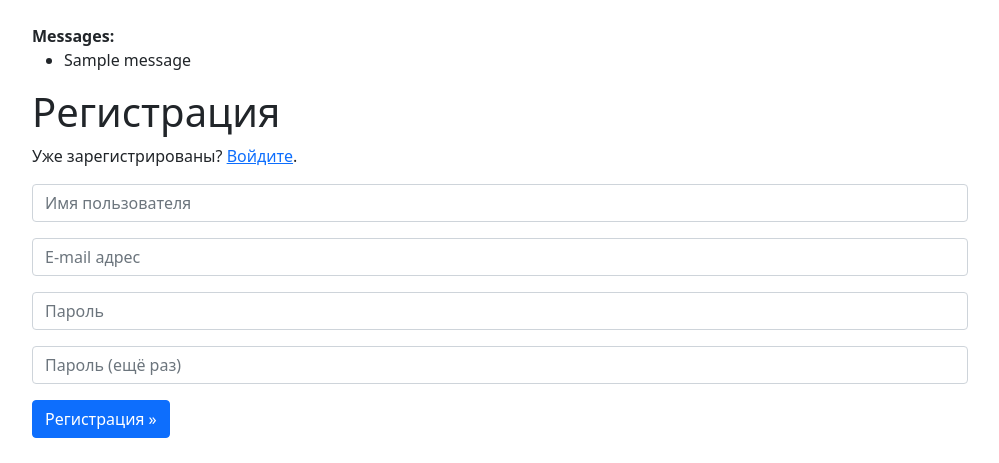
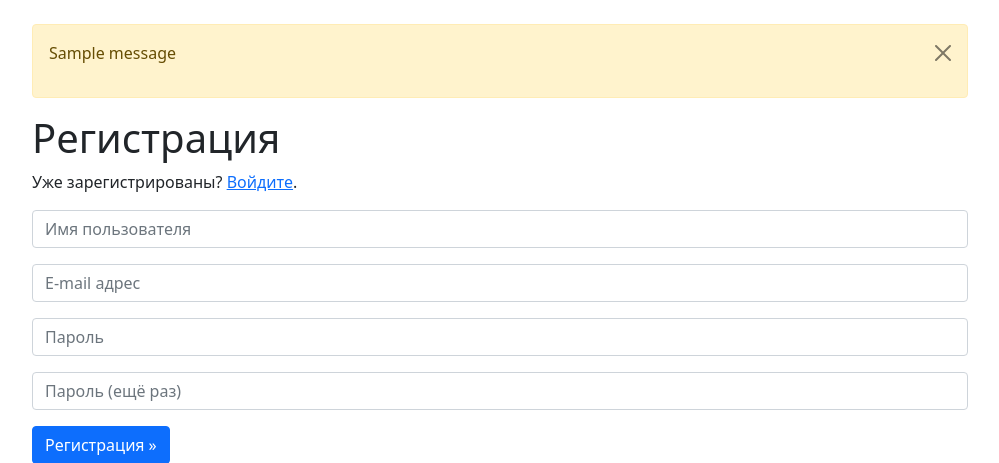
Before and after one commit to langitru/gmbr_pro, a Django app: page /accounts/signup/ in a window 1280 px wide. Shown: the part 56-519 px from the top of the page, without its empty margins (140-1139 px from the left). Run offline with Django 3.2, Linux system fonts and the light colour scheme; tables that the repository leaves empty hold one stand-in row (values such as "Sample post"); one stand-in notice (Sample message) is shown.

Commit message:
мелкие исправления html

```diff
--- a/app/main/templates/account/signup.html
+++ b/app/main/templates/account/signup.html
@@ -9,24 +9,66 @@
 
 <p>{% blocktrans %}Already have an account? Then please <a href="{{ login_url }}">sign in</a>.{% endblocktrans %}</p>
 
+
+
 <form class="signup" id="signup_form" method="post" action="{% url 'account_signup' %}">
+<!--
+  {% for field in form %}
+    {% if field.errors %}
+    <div class="alert alert-warning alert-dismissible fade show" role="alert">
+        {{ field.errors|safe }}
+        <button type="button" class="btn-close" data-dismiss="alert" aria-label="Close"></button>
+      </button>
+    </div>
+    {% endif %}
+  {% endfor %} -->
+
   {% csrf_token %}
   <div class="mb-3">
     <!-- <label for="exampleInputEmail1" class="form-label">Username</label> -->
     <input id="login-username" type="text" class="form-control" name="login" value="" placeholder="Имя пользователя" required>
+    {% if form.name.errors %}
+    <div class="alert alert-warning alert-dismissible fade show" role="alert">
+        {{ form.name.errors|safe }}
+        <button type="button" class="btn-close" data-dismiss="alert" aria-label="Close"></button>
+      </button>
+    </div>
+    {% endif %}
   </div>
   <div class="mb-3">
     <!-- <label for="exampleInputEmail1" class="form-label">E-mail</label> -->
     <input id="login-email" type="email" class="form-control" name="email" value="" placeholder="E-mail адрес">
+    {% if form.email.errors %}
+    <div class="alert alert-warning alert-dismissible fade show" role="alert">
+        {{ form.email.errors|safe }}
+        <button type="button" class="btn-close" data-dismiss="alert" aria-label="Close"></button>
+      </button>
+    </div>
+    {% endif %}
   </div>
   <div class="mb-3">
     <!-- <label for="exampleInputPassword1" class="form-label">Пароль</label> -->
     <input type="password" class="form-control" id="exampleInputPassword1" name="password1" placeholder="Пароль">
+    {% if form.password1.errors %}
+    <div class="alert alert-warning alert-dismissible fade show" role="alert">
+        {{ form.password1.errors|safe }}
+        <button type="button" class="btn-close" data-dismiss="alert" aria-label="Close"></button>
+      </button>
+    </div>
+    {% endif %}
   </div>
   <div class="mb-3">
     <!-- <label for="exampleInputPassword1" class="form-label">Password</label> -->
     <input type="password" class="form-control" id="exampleInputPassword1" name="password2" placeholder="Пароль (ещё раз)">
+    {% if form.password2.errors %}
+    <div class="alert alert-warning alert-dismissible fade show" role="alert">
+        {{ form.password2.errors|safe }}
+        <button type="button" class="btn-close" data-dismiss="alert" aria-label="Close"></button>
+      </button>
+    </div>
+    {% endif %}
   </div>
+
   {% if redirect_field_value %}
   <div class="mb-3 form-check">
     <input type="hidden" class="form-control" name="{{ redirect_field_name }}" value="{{ redirect_field_value }}" />
--- a/app/main/templates/main/base.html
+++ b/app/main/templates/main/base.html
@@ -68,13 +68,11 @@
               {% block body %}
 
                 {% if messages %}
-                <div>
-                  <strong>Messages:</strong>
-                  <ul>
-                    {% for message in messages %}
-                    <li>{{message}}</li>
-                    {% endfor %}
-                  </ul>
+                <div class="alert alert-warning alert-dismissible fade show" role="alert">
+                  {% for message in messages %}
+                  <p>{{message}}</p>
+                  {% endfor %}
+                  <button type="button" class="btn-close" data-dismiss="alert" aria-label="Close"></button>
                 </div>
                 {% endif %}
 
```
